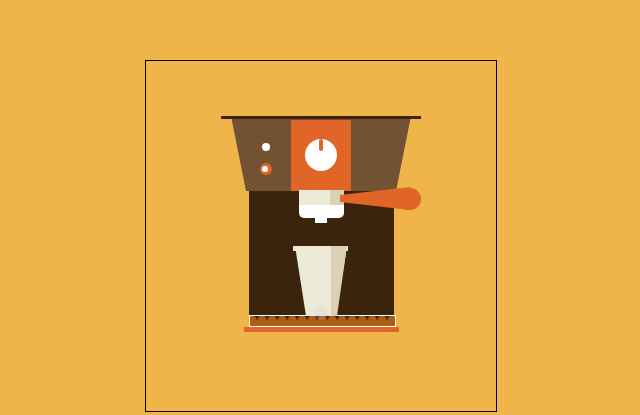
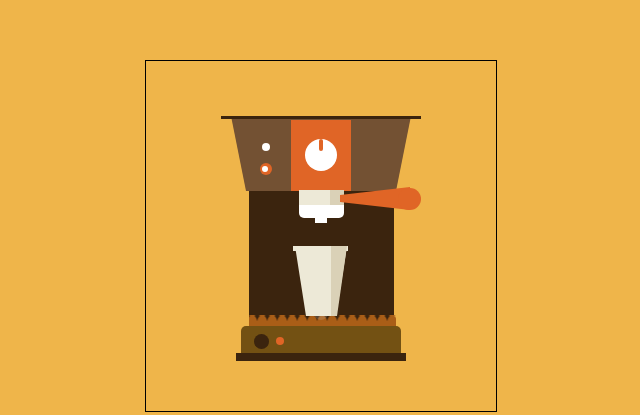
Before and after one commit to Mofe-banks01/Coffee-Machine-with-HTML---CSS, a plain HTML site: page index.html in a window 1280 px wide. Shown: the part 164-579 px from the top of the page, without its empty margins (319-959 px from the left). Drawn offline with Linux system fonts and the light colour scheme.

Commit message:
Final Commit

```diff
--- a/index.html
+++ b/index.html
@@ -23,6 +23,9 @@
         <div class="tray"></div>
         <div class="cup"></div>
       </div>
+      <div class="lower">
+        <div class="lower-btn"></div>
+      </div>
     </div>
   </body>
 </html>
--- a/style.css
+++ b/style.css
@@ -235,7 +235,7 @@ body {
   width: 100%;
   height: 9.95px;
   position: absolute;
-  border: 1px solid #fff;
+  border: 1px solid transparent;
   bottom: 4px;
   background-image: radial-gradient(#aa5e17 5px, transparent 6px);
   background-size: 10px 19px;
@@ -250,6 +250,7 @@ body {
   margin: auto;
   position: relative;
   top: 55px;
+  z-index: 19;
 }
 .cup::before {
   content: "";
@@ -271,3 +272,41 @@ body {
   bottom: 0;
   left: 25px;
 }
+.lower {
+  height: 30px;
+  width: 160px;
+  background: #735113;
+  border-radius: 5px 5px 0 0;
+  position: relative;
+  margin: auto;
+  bottom: 75px;
+}
+
+.lower:before {
+  content: "";
+  position: absolute;
+  height: 8px;
+  width: 170px;
+  background: #3b240e;
+  bottom: -5px;
+  left: -4.75px;
+}
+.lower-btn {
+  height: 15px;
+  width: 15px;
+  background: #3b240e;
+  position: relative;
+  left: 13px;
+  top: 8px;
+  border-radius: 50%;
+}
+.lower-btn::before {
+  content: "";
+  position: absolute;
+  height: 8px;
+  width: 8px;
+  border-radius: 50%;
+  background-color: #e06526;
+  top: 3px;
+  left: 21.5px;
+}
```
